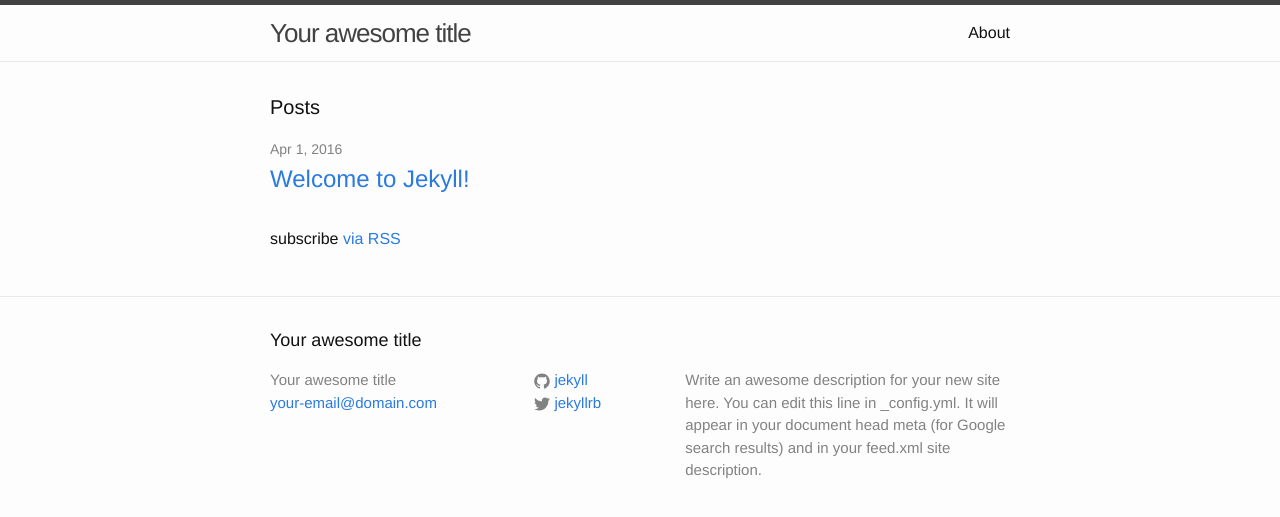
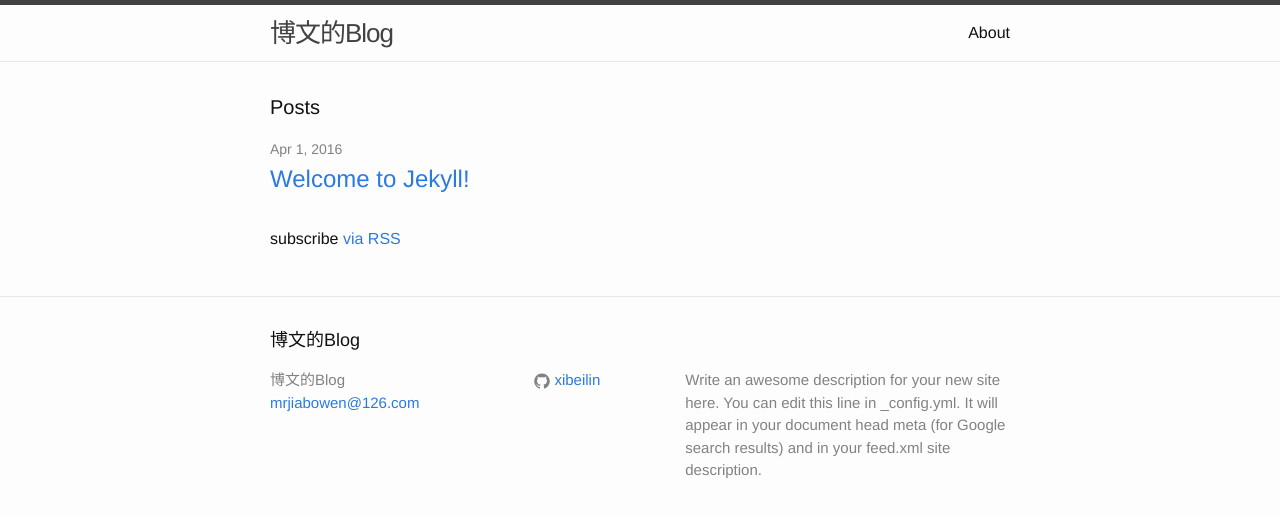
Before and after one commit to xibeilin/blog, a Jekyll site: the page built from index.html, in a window 1280 px wide. Shown: the top 517 px of the page. Built offline with Jekyll 4.4.1, drawn with Linux system fonts in a browser that asks for light colours.

Commit message:
modify config

```diff
--- a/_config.yml
+++ b/_config.yml
@@ -6,16 +6,16 @@
 # 'jekyll serve'. If you change this file, please restart the server process.
 
 # Site settings
-title: Your awesome title
-email: your-email@domain.com
+title: 博文的Blog
+email: mrjiabowen@126.com
 description: > # this means to ignore newlines until "baseurl:"
   Write an awesome description for your new site here. You can edit this
   line in _config.yml. It will appear in your document head meta (for
   Google search results) and in your feed.xml site description.
-baseurl: "" # the subpath of your site, e.g. /blog
-url: "http://yourdomain.com" # the base hostname & protocol for your site
-twitter_username: jekyllrb
-github_username:  jekyll
+baseurl: "/blog" # the subpath of your site, e.g. /blog
+url: "http://xibeilin.github.io/blog" # the base hostname & protocol for your site
+#twitter_username: jekyllrb
+github_username:  xibeilin
 
 # Build settings
 markdown: kramdown
```
